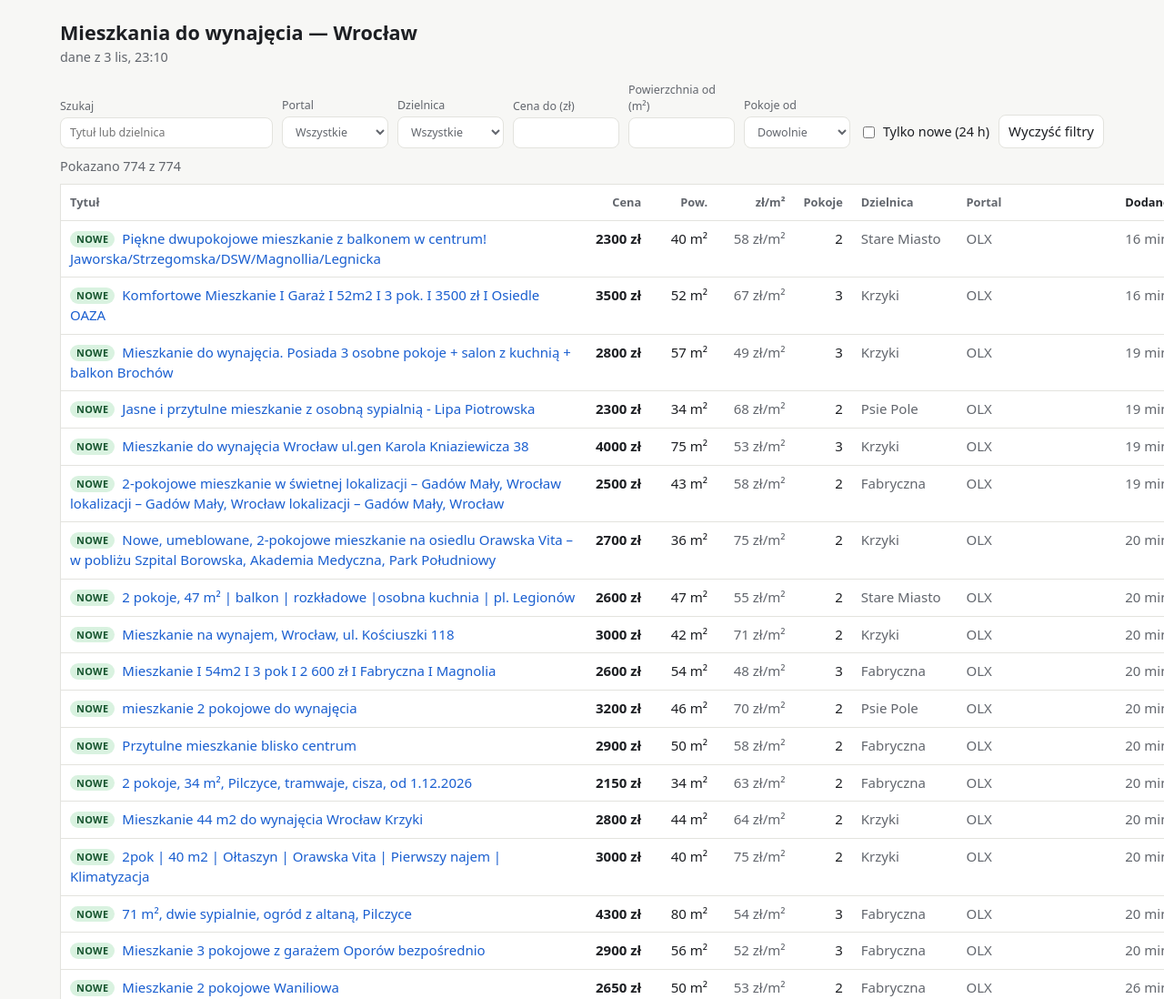
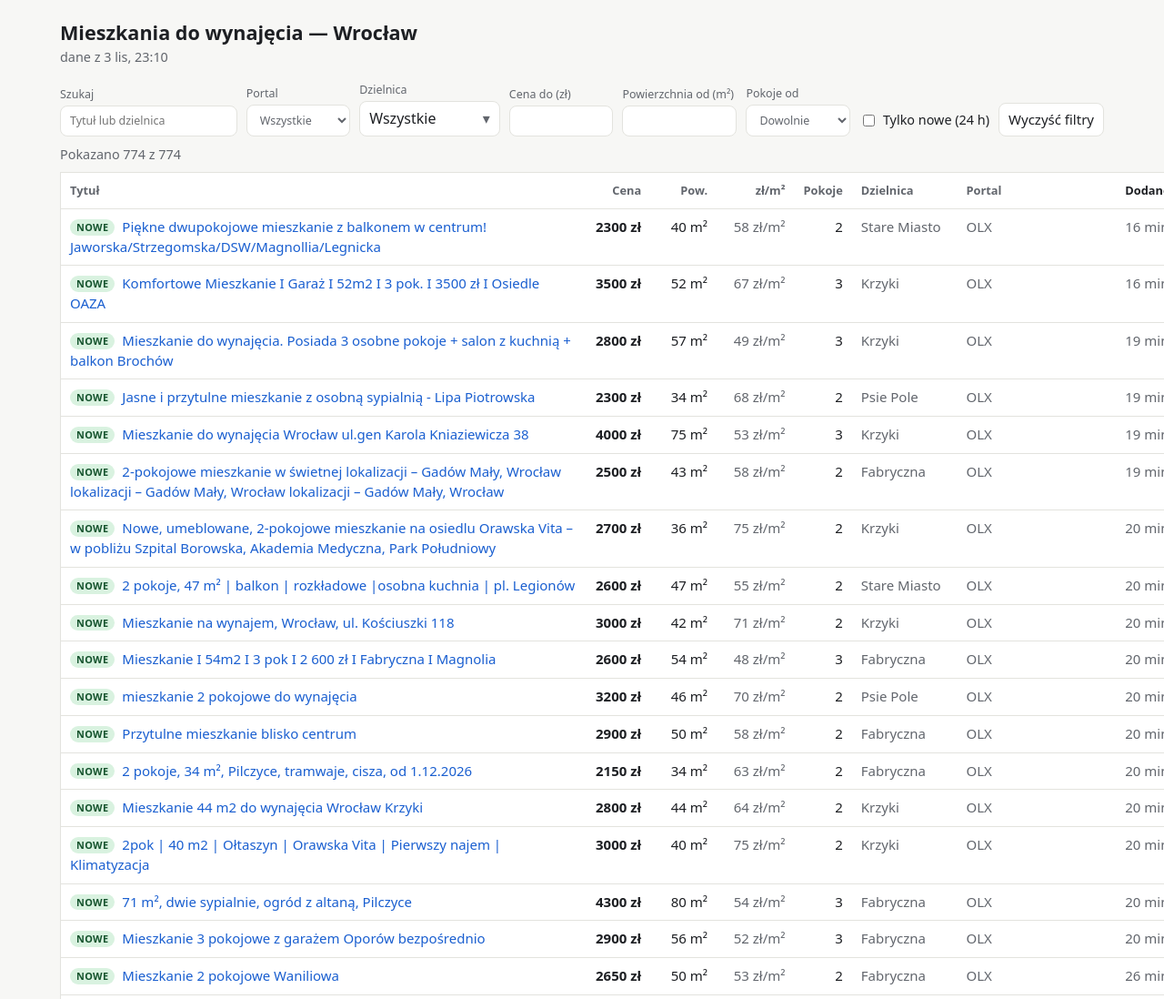
Before and after one commit to jradziejewski/flatscraper, a plain HTML site: page index.html in a window 1280 px wide. Shown: the top 1098 px of the page at 91% size. Drawn offline with Linux system fonts and the light colour scheme.

Commit message:
site: allow selecting multiple districts

```diff
--- a/app.js
+++ b/app.js
@@ -9,6 +9,7 @@ const LOCAL_URL = "listings.csv"; // fallback, and what `python -m http.server`
 const NEW_WINDOW_MS = 24 * 3600 * 1000;
 const STALE_AFTER_MS = 13 * 3600 * 1000; // the bot runs every 6 h
 const TIME_ZONE = "Europe/Warsaw";
+const NO_DISTRICT = "__none__"; // filter value for listings without a district
 
 const SITE_NAMES = { otodom: "Otodom", morizon: "Morizon", olx: "OLX", nieruchomosci: "Nieruchomosci-online" };
 
@@ -72,7 +73,7 @@ function applyFilters(rows, f, now) {
   return rows.filter((r) => {
     if (q && !(fold(r.title).includes(q) || fold(r.district).includes(q))) return false;
     if (f.site && r.site !== f.site) return false;
-    if (f.district && r.district !== f.district) return false;
+    if (f.districts && f.districts.length && !f.districts.includes(r.district ?? NO_DISTRICT)) return false;
     if (f.maxPrice != null && r.price != null && r.price > f.maxPrice) return false;
     if (f.minArea != null && r.area != null && r.area < f.minArea) return false;
     if (f.minRooms != null && r.rooms != null && r.rooms < f.minRooms) return false;
@@ -126,7 +127,7 @@ function safeUrl(u) {
 }
 
 if (typeof module !== "undefined") {
-  module.exports = { parseCSV, normalize, applyFilters, sortRows, formatPrice, formatArea, relativeTime, safeUrl, NEW_WINDOW_MS };
+  module.exports = { parseCSV, normalize, applyFilters, sortRows, formatPrice, formatArea, relativeTime, safeUrl, NEW_WINDOW_MS, NO_DISTRICT };
 }
 
 // ---------- browser UI ----------
@@ -146,7 +147,8 @@ if (typeof document !== "undefined") {
   function readFilters() {
     const n = (id) => (($(id).value || "").trim() === "" ? null : Number($(id).value));
     return {
-      q: $("q").value, site: $("site").value, district: $("district").value,
+      q: $("q").value, site: $("site").value,
+      districts: [...document.querySelectorAll("#districtPanel input:checked")].map((i) => i.value),
       maxPrice: n("maxPrice"), minArea: n("minArea"), minRooms: n("minRooms"),
       onlyNew: $("onlyNew").checked,
     };
@@ -187,7 +189,9 @@ if (typeof document !== "undefined") {
 
   function render() {
     const now = Date.now();
-    const rows = sortRows(applyFilters(state.rows, readFilters(), now), state.sort.key, state.sort.dir);
+    const filters = readFilters();
+    const rows = sortRows(applyFilters(state.rows, filters, now), state.sort.key, state.sort.dir);
+    updateDistrictSummary(filters.districts);
     const body = $("rows");
     const frag = document.createDocumentFragment();
     rows.forEach((r) => frag.append(renderRow(r, now)));
@@ -202,6 +206,28 @@ if (typeof document !== "undefined") {
     $("sort").value = preset ? preset[0] : "custom";
   }
 
+  const districtLabel = (v) => (v === NO_DISTRICT ? "Brak dzielnicy" : v);
+
+  function buildDistrictPanel() {
+    const counts = new Map();
+    state.rows.forEach((r) => { const k = r.district ?? NO_DISTRICT; counts.set(k, (counts.get(k) || 0) + 1); });
+    const keys = [...counts.keys()].filter((k) => k !== NO_DISTRICT).sort((a, b) => a.localeCompare(b, "pl"));
+    if (counts.has(NO_DISTRICT)) keys.push(NO_DISTRICT);
+    const frag = document.createDocumentFragment();
+    keys.forEach((k) => {
+      const opt = el("label", { className: "opt" });
+      opt.append(el("input", { type: "checkbox", value: k }), el("span", {}, districtLabel(k)), el("span", { className: "cnt" }, String(counts.get(k))));
+      frag.append(opt);
+    });
+    $("districtPanel").replaceChildren(frag);
+  }
+
+  function updateDistrictSummary(selected) {
+    $("districtSummary").textContent = selected.length === 0 ? "Wszystkie"
+      : selected.length <= 2 ? selected.map(districtLabel).join(", ")
+      : `${selected.length} wybrane`;
+  }
+
   function fillSelect(select, values, labelOf = (v) => v) {
     select.querySelectorAll("option:not([value=''])").forEach((o) => o.remove());
     values.forEach((v) => select.append(el("option", { value: v }, labelOf(v))));
@@ -211,7 +237,7 @@ if (typeof document !== "undefined") {
     state.rows = records.map(normalize);
     const unique = (key) => [...new Set(state.rows.map((r) => r[key]).filter(Boolean))].sort((a, b) => a.localeCompare(b, "pl"));
     fillSelect($("site"), unique("site"), (s) => SITE_NAMES[s] || s);
-    fillSelect($("district"), unique("district"));
+    buildDistrictPanel();
     const cities = unique("city");
     $("city").textContent = cities.length === 1 ? ` — ${cities[0]}` : "";
     const last = Math.max(0, ...state.rows.map((r) => r.lastSeen || 0));
@@ -252,6 +278,9 @@ if (typeof document !== "undefined") {
     ["q", "site", "district", "maxPrice", "minArea", "minRooms", "onlyNew"].forEach((id) => {
       $(id).addEventListener("input", render);
     });
+    // close the district dropdown on an outside click or Escape
+    document.addEventListener("click", (e) => { if (!$("district").contains(e.target)) $("district").open = false; });
+    document.addEventListener("keydown", (e) => { if (e.key === "Escape") $("district").open = false; });
     $("reset").addEventListener("click", () => {
       $("filters").reset();
       render();
--- a/index.html
+++ b/index.html
@@ -40,10 +40,28 @@
 
   form#filters {
     display: grid; gap: 10px; align-items: end; margin-bottom: 10px;
-    grid-template-columns: 2fr repeat(5, 1fr) auto auto;
+    grid-template-columns: 1.7fr 1fr 1.35fr 1fr 1.1fr 1fr auto auto;
   }
-  form#filters label { display: flex; flex-direction: column; gap: 3px; font-size: .78rem; color: var(--muted); min-width: 0; }
-  form#filters input, form#filters select { width: 100%; }
+  form#filters label, form#filters .field { display: flex; flex-direction: column; gap: 3px; font-size: .78rem; color: var(--muted); min-width: 0; }
+  form#filters input:not([type=checkbox]), form#filters select { width: 100%; }
+  .multi { position: relative; }
+  .multi details { position: static; }
+  .multi summary {
+    list-style: none; cursor: pointer; background: var(--surface); color: var(--fg); font-size: 1rem;
+    border: 1px solid var(--line); border-radius: 8px; padding: 7px 28px 7px 10px;
+    white-space: nowrap; overflow: hidden; text-overflow: ellipsis; position: relative;
+  }
+  .multi summary::-webkit-details-marker { display: none; }
+  .multi summary::after { content: "▾"; position: absolute; right: 10px; top: 50%; transform: translateY(-50%); color: var(--muted); }
+  .multi .panel {
+    position: absolute; z-index: 10; top: calc(100% + 4px); left: 0; min-width: 100%; width: max-content; max-width: 90vw;
+    max-height: 300px; overflow: auto; padding: 6px; background: var(--surface); color: var(--fg);
+    border: 1px solid var(--line); border-radius: 8px; box-shadow: 0 8px 24px rgba(0, 0, 0, .18);
+  }
+  .opt { flex-direction: row !important; align-items: center; gap: 8px !important; padding: 5px 6px; border-radius: 6px; font-size: .92rem !important; color: var(--fg) !important; cursor: pointer; }
+  .opt:hover { background: color-mix(in srgb, var(--accent) 8%, transparent); }
+  .opt input { width: auto; }
+  .opt .cnt { margin-left: auto; padding-left: 14px; color: var(--muted); font-size: .8rem; }
   label.check { flex-direction: row !important; align-items: center; gap: 6px !important; color: var(--fg) !important; font-size: .9rem !important; white-space: nowrap; padding-bottom: 8px; }
   label.check input { width: auto; }
   .bar { display: flex; flex-wrap: wrap; justify-content: space-between; align-items: center; gap: 8px 12px; margin: 6px 0 8px; color: var(--muted); font-size: .9rem; }
@@ -79,6 +97,7 @@
     main { padding: 14px 12px 40px; }
     form#filters { grid-template-columns: 1fr 1fr; }
     .sort-mobile { display: flex; align-items: center; gap: 6px; }
+    .multi .panel { left: auto; right: 0; max-width: calc(100vw - 24px); } /* the district box is in the right column */
     thead { display: none; }
     table, tbody { display: block; background: none; border: 0; }
     /* card: title / price · area · rooms · zł/m² / district · portal · added */
@@ -116,9 +135,13 @@
       <label>Portal
         <select id="site"><option value="">Wszystkie</option></select>
       </label>
-      <label>Dzielnica
-        <select id="district"><option value="">Wszystkie</option></select>
-      </label>
+      <div class="field multi">
+        <span id="districtLabel">Dzielnica</span>
+        <details id="district">
+          <summary id="districtSummary" aria-labelledby="districtLabel districtSummary">Wszystkie</summary>
+          <div id="districtPanel" class="panel" role="group" aria-labelledby="districtLabel"></div>
+        </details>
+      </div>
       <label>Cena do (zł)
         <input id="maxPrice" type="number" inputmode="numeric" min="0" step="100">
       </label>
```
Also changed, not shown: 1 other file.
